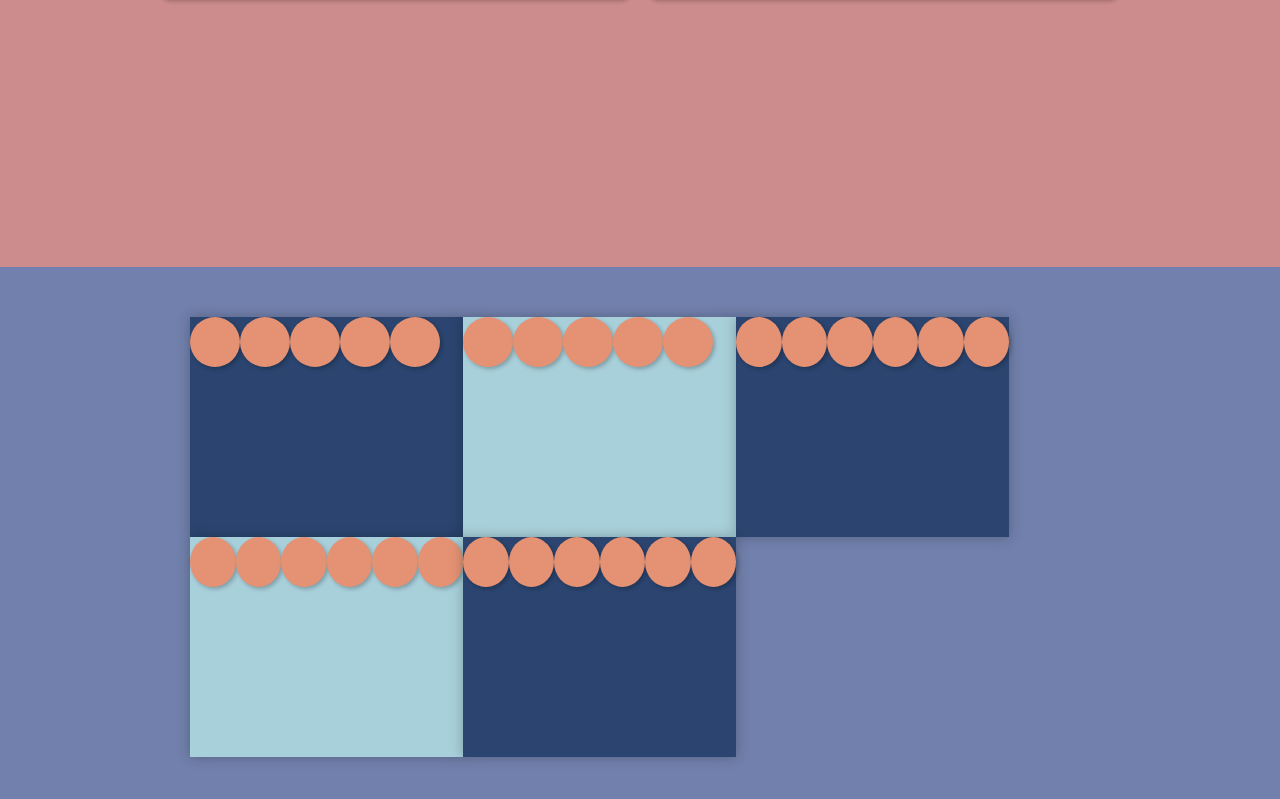
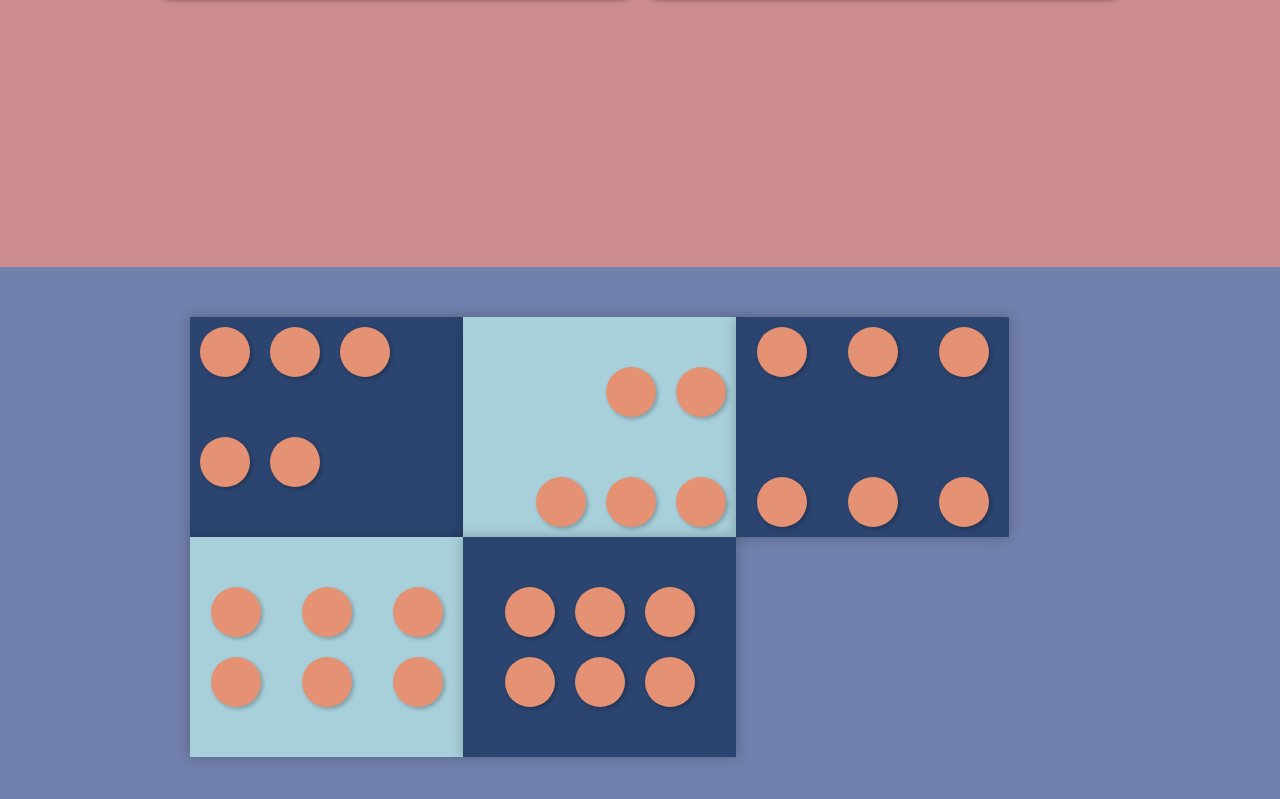
Before and after one commit to Wekat/Flexbox_exersice, a plain HTML site: page index.html in a window 1280 px wide. Shown: the part 533-1332 px from the top of the page. Drawn offline with Linux system fonts and the light colour scheme.

Commit message:
basically done smaller questions with box 1 and 2

```diff
--- a/styles/styles.css
+++ b/styles/styles.css
@@ -152,6 +152,7 @@ body {
     height: 220px;
     box-shadow: 0px 0px 12px rgba(0, 0, 0, 0.25);
     display: flex;
+    flex-wrap: wrap;
 }
 
 .block_dark {
@@ -168,4 +169,33 @@ body {
     background: #E49273;
     box-shadow: 2px 2px 4px rgba(0, 0, 0, 0.25);
     border-radius: 50%;
+    margin: 10px;
+    padding: 0%;
 }
+
+.block_1 {
+    justify-content: flex-start;
+}
+
+.block_2 {
+    justify-content: flex-end;
+    flex-wrap: wrap-reverse;
+}
+
+.block_3 {
+    flex-flow: row wrap;
+    justify-content: space-around;
+    align-content: space-between;
+}
+
+.block_4 {
+    flex-flow: row wrap;
+    justify-content: space-around;
+    align-content: center;
+}
+
+.block_5 {
+    flex-flow: row wrap;
+    justify-content: center;
+    align-content: center;
+}
```
